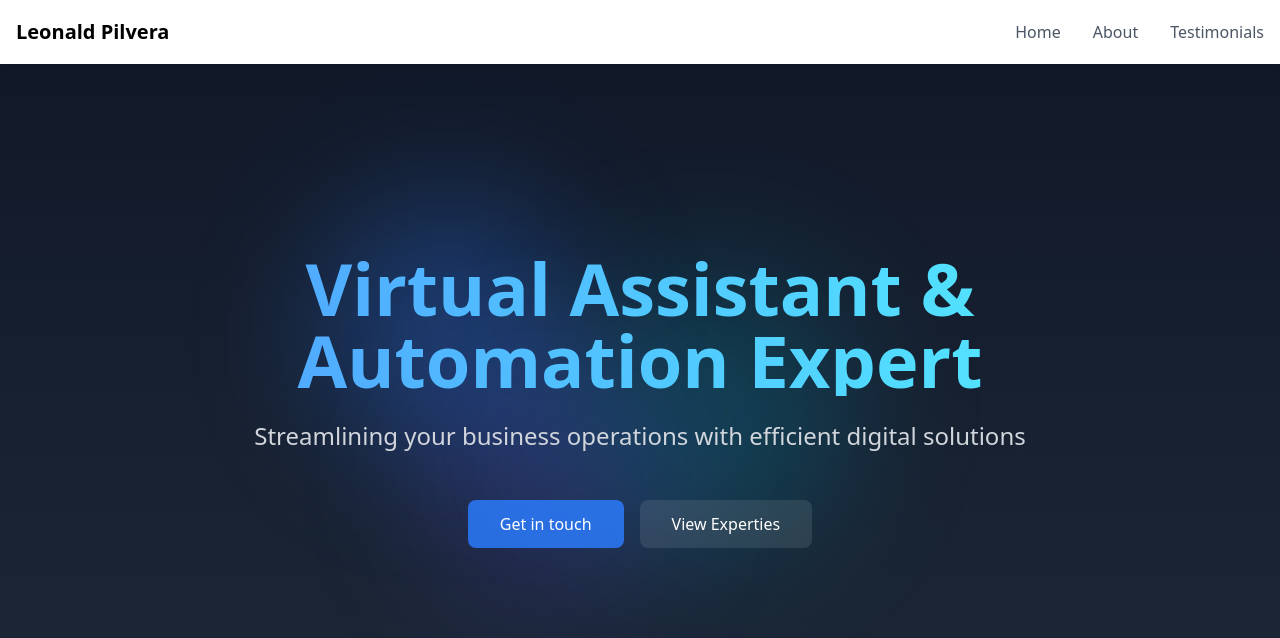
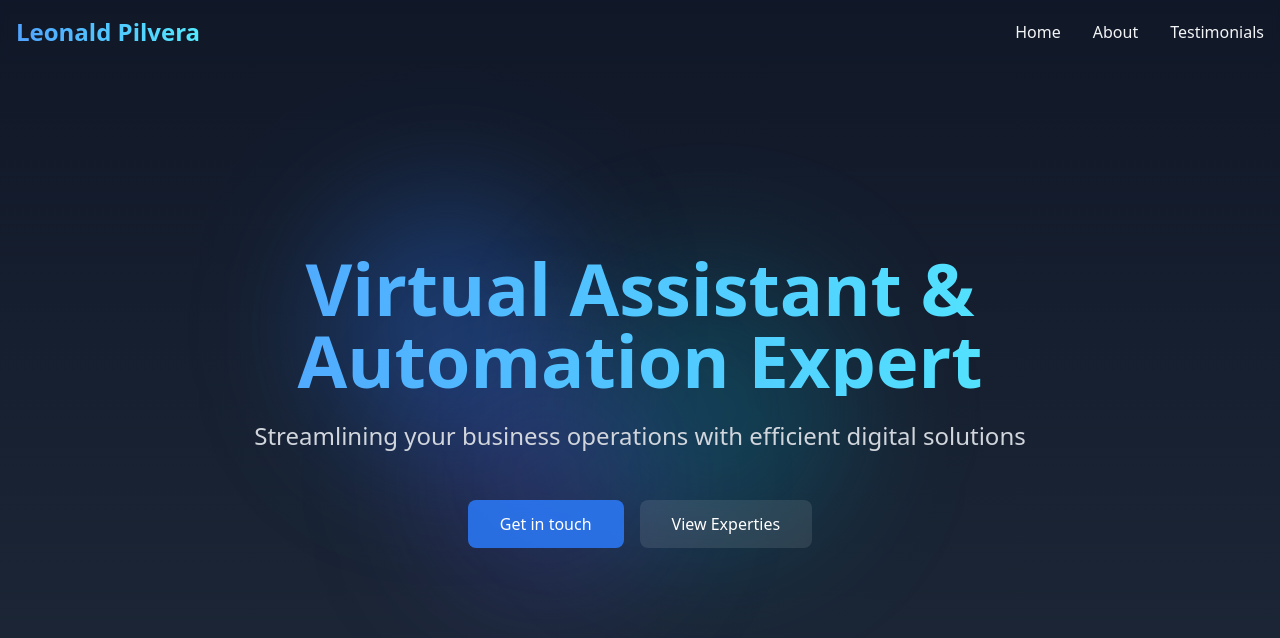
Before and after one commit to JiNXxo/Portfolio2025, a React (Vite) app: page / in a window 1280 px wide. Shown: the top 638 px of the page. Built offline with nearby package versions, Linux system fonts and the light colour scheme.

Commit message:
change Navigation bar

```diff
--- a/src/components/Navigation/DesktopNav.tsx
+++ b/src/components/Navigation/DesktopNav.tsx
@@ -7,19 +7,19 @@ const DesktopNav = ({ onNavigate }: DesktopNavProps) => {
     <div className="hidden md:flex space-x-8">
       <button
         onClick={() => onNavigate("hero")}
-        className="text-gray-600 hover:text-gray-900"
+        className="text-gray-100 hover:text-cyan-300 transition-colors duration-200 cursor-pointer"
       >
         Home
       </button>
       <button
         onClick={() => onNavigate("about")}
-        className="text-gray-600 hover:text-gray-900"
+        className="text-gray-100 hover:text-cyan-300 transition-colors duration-200 cursor-pointer"
       >
         About
       </button>
       <button
         onClick={() => onNavigate("testimonials")}
-        className="text-gray-600 hover:text-gray-900"
+        className="text-gray-100 hover:text-cyan-300 transition-colors duration-200 cursor-pointer"
       >
         Testimonials
       </button>
--- a/src/components/Navigation/Logo.tsx
+++ b/src/components/Navigation/Logo.tsx
@@ -1,7 +1,7 @@
 const Logo = () => {
   return (
     <div className="flex-shrink-0">
-      <span className="text-xl font-bold">Leonald Pilvera</span>
+      <span className="text-2xl font-bold bg-clip-text text-transparent bg-gradient-to-r from-blue-400 to-cyan-300">Leonald Pilvera</span>
     </div>
   );
 };
--- a/src/components/Navigation/MenuButton.tsx
+++ b/src/components/Navigation/MenuButton.tsx
@@ -10,7 +10,7 @@ const MenuButton = ({ isOpen, onClick }: MenuButtonProps) => {
   return (
     <motion.button
       onClick={onClick}
-      className="inline-flex items-center justify-center p-2 rounded-md text-gray-600 hover:text-gray-900"
+      className="inline-flex items-center justify-center p-2 rounded-md text-gray-100 hover:text-cyan-300 duration-200 cursor-pointer"
       whileTap={{ scale: 0.8 }}
     >
       <motion.div
--- a/src/components/Navigation/MobileNav.tsx
+++ b/src/components/Navigation/MobileNav.tsx
@@ -1,3 +1,7 @@
+import { nav } from "framer-motion/client";
+import Logo from "./Logo";
+import { X } from "lucide-react";
+
 interface NavItem {
   id: string;
   label: string;
@@ -7,26 +11,40 @@ interface MobileNavProps {
   isOpen: boolean;
   navItems: NavItem[];
   onNavigate: (id: string) => void;
+  onClose: () => void;
 }
 
-const MobileNav = ({ isOpen, navItems, onNavigate }: MobileNavProps) => {
-  if (!isOpen) return null;
+const MobileNav = ({ isOpen, navItems, onNavigate, onClose }: MobileNavProps) => {
+  const handleNavClick = (id: string) => {
+    onNavigate(id);
+    onClose();
+  };
 
-  return (
-    <div className="md:hidden">
-      <div className="px-2 pt-2 pb-3 space-y-1 sm:px-3">
-        {navItems.map((item) => (
-          <button
-            key={item.id}
-            onClick={() => onNavigate(item.id)}
-            className="block w-full text-center px-3 py-2 text-gray-600 hover:text-gray-900"
-          >
-            {item.label}
-          </button>
-        ))}
+  return   <nav
+  className={`fixed top-0 left-0 w-full h-screen z-50 md:hidden bg-gray-900 backdrop-blur-md transform transition-transform duration-200 ease-out ${
+    isOpen ? "translate-x-0" : "-translate-x-full"
+  }`}
+>
+  <div className="p-4">
+    <div className="flex items-center justify-between mb-12">
+      <Logo />
+      <button
+      onClick={onClose}
+       className="p-2 hover:bg-white/10 rounded-full transition-colors duration-200 cursor-pointer"
+       aria-label="Close menu">
+      <X className="w-6 h-6 text-gray-400" />
+      </button>
+    </div>
+    <div className="space-y-6">
+      {navItems.map((item) => (
+        <button className="block w-full text-center text-gray-200 hover:text-blue-400 transition-colors duration-200" key={item.id} onClick={() => handleNavClick(item.id)}
+        >{item.label}
+        </button >
+      ))}
       </div>
-    </div>
-  );
+  </div>
+</nav>
+
 };
 
 export default MobileNav;
--- a/src/components/Navigation/Navigation.tsx
+++ b/src/components/Navigation/Navigation.tsx
@@ -26,7 +26,7 @@ const Navigation = () => {
   };
 
   return (
-    <nav className="fixed top-0 left-0 w-full bg-white shadow-md z-50">
+    <nav className="fixed top-0 left-0 w-full backdrop-blur-xs z-50">
       <div className="max-w-7xl mx-auto px-4">
         <div className="flex justify-between items-center h-16">
           <Logo />
@@ -39,6 +39,7 @@ const Navigation = () => {
           isOpen={isOpen}
           navItems={navItems}
           onNavigate={scrollToSection}
+          onClose={() => setIsOpen(false)}
         />
       </div>
     </nav>
```
